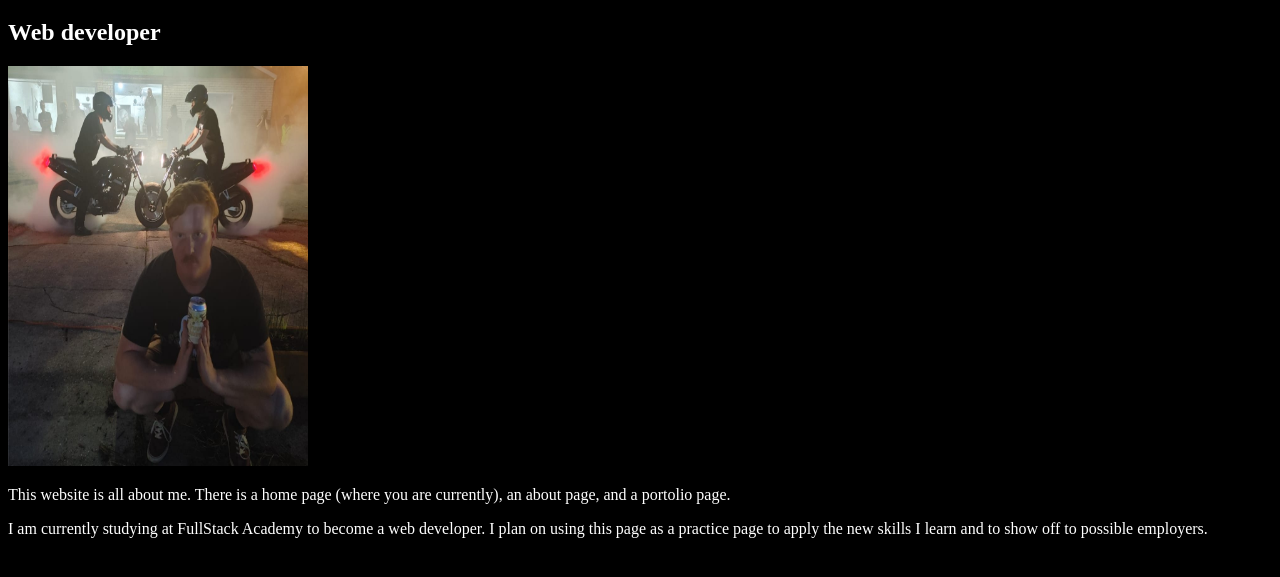
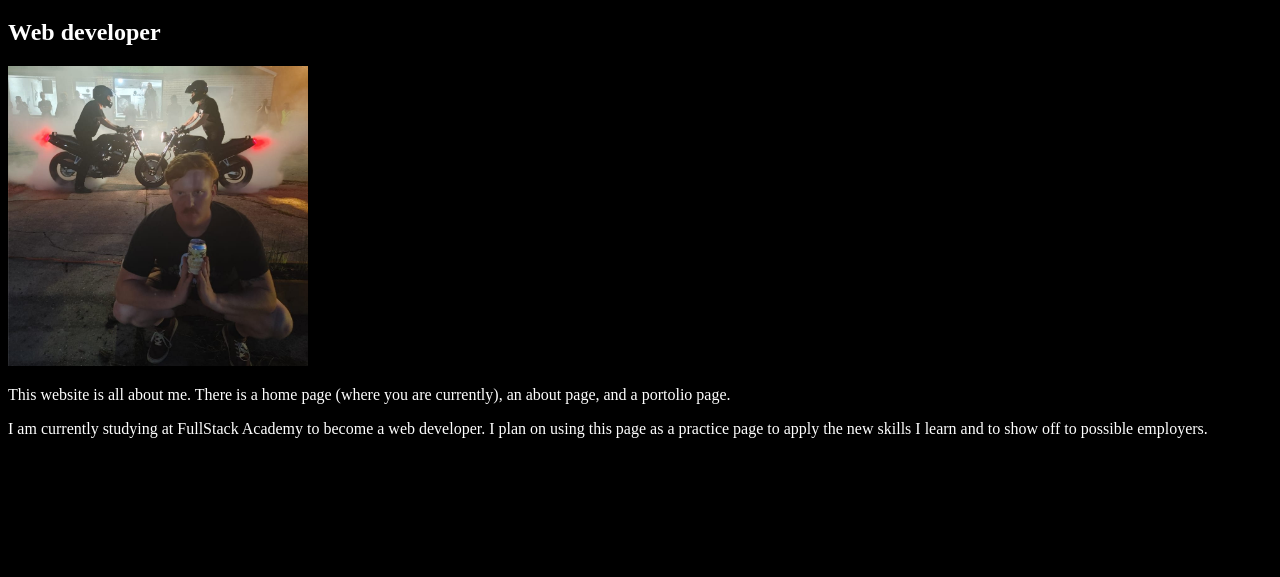
Before and after one commit to Scoopsies/Personal_Website, a plain HTML site: page index.html in a window 1280 px wide. Shown: the part 87-664 px from the top of the page. Drawn offline with Linux system fonts and the light colour scheme.

Commit message:
Changed the image size for home page image

```diff
--- a/style.css
+++ b/style.css
@@ -7,3 +7,8 @@ img {
     width: 300px;
     height: 400px;
 }
+
+img.home {
+    height: 300px;
+    width: 300px;
+}
```
